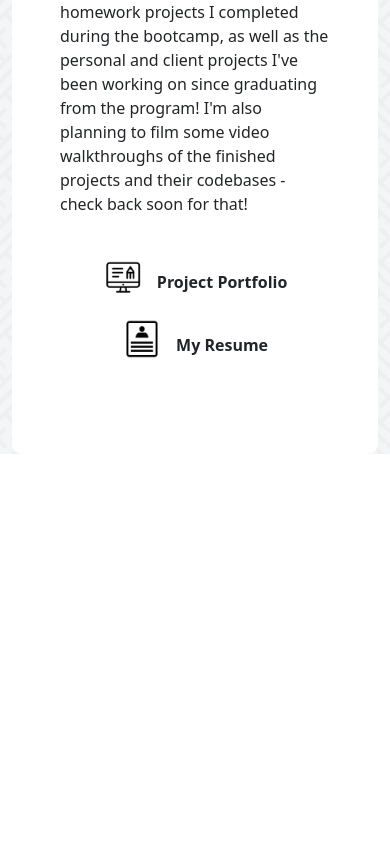
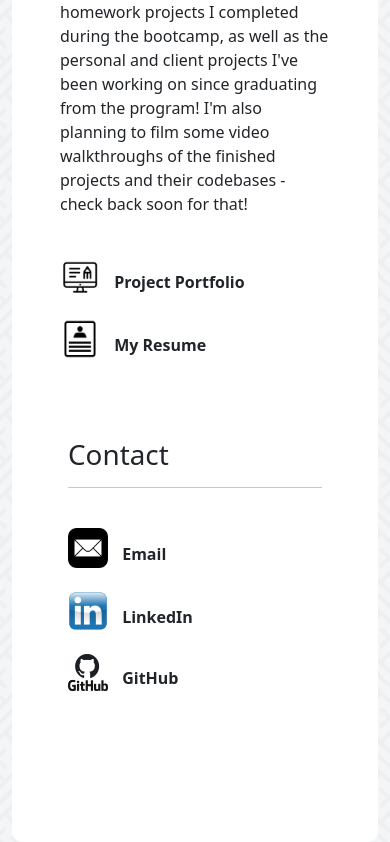
Before and after one commit to lukeoxner/portfolio, a React (Create React App) app: page / in a window 390 px wide. Shown: the part 1079-1921 px from the top of the page. Before the commit the page ends 1533 px from the top, so only its background shows below. Built offline with nearby package versions, Linux system fonts and the light colour scheme.

Commit message:
move contact info to about page

```diff
--- a/src/App.js
+++ b/src/App.js
@@ -2,7 +2,7 @@ import React from "react";
 import { HashRouter as Router, Route, Switch } from "react-router-dom";
 import About from "./pages/About";
 import Projects from "./pages/Projects";
-import Contact from "./pages/Contact";
+import Contact from "./components/Contact";
 import Header from "./components/Header";
 import Footer from "./components/Footer";
 import "./App.css";
--- a/src/pages/Contact.js
+++ b/src/components/Contact.js
@@ -5,22 +5,29 @@ function Contact() {
 		<>
 			<div className="container">
 				<div className="row">
-					<div className="col-12 col-md-10">
+					<div className="col-12">
 						<div className="container mt-5 p-2 content">
 							<h1>Contact</h1>
 							<hr />
-							<div className="row">
-								<div className="col-10 col-md-8 m-4">
+							<br />
+							<div className="row d-flex justify-content-start justify-content-md-center">
+								<div
+									div
+									className="d-flex justify-content-start justify-content-md-center col-10 col-md-4"
+								>
 									<h4 className="contact-text">
 										<img
 											src="./assets/images/email-icon.png"
 											className="contact-icon"
 											alt="email"
 										/>
-										<a href="mailto:lukeoxnercoding@gmail.com" target="blank">
-											LukeOxnerCoding@gmail.com
+										<a href="mailto:lukeoxner77@gmail.com" target="blank">
+											{" "}
+											Email
 										</a>
 									</h4>
+								</div>
+								<div className="d-flex justify-content-start justify-content-md-center col-12 col-md-4">
 									<h4 className="contact-text">
 										<img
 											src="./assets/images/linkedin-icon.png"
@@ -31,9 +38,11 @@ function Contact() {
 											href="https://www.linkedin.com/in/lukeoxner"
 											target="blank"
 										>
-											LinkedIn.com/in/LukeOxner
+											LinkedIn
 										</a>
 									</h4>
+								</div>
+								<div className="d-flex justify-content-start justify-content-md-center col-10 col-md-4">
 									<h4 className="contact-text">
 										<img
 											src="./assets/images/github-icon.png"
@@ -41,20 +50,7 @@ function Contact() {
 											alt="github"
 										/>{" "}
 										<a href="https://github.com/lukeoxner" target="blank">
-											GitHub.com/LukeOxner
-										</a>
-									</h4>
-									<h4 className="contact-text">
-										<img
-											src="./assets/images/resume-icon.png"
-											className="contact-icon"
-											alt="resume"
-										/>{" "}
-										<a
-											href="https://drive.google.com/file/d/1VtjL1kyyFdLPYdwvbJzRchn7wR6BXGPk/view?usp=sharing"
-											target="blank"
-										>
-											Luke Oxner Resume
+											GitHub
 										</a>
 									</h4>
 								</div>
--- a/src/pages/About.js
+++ b/src/pages/About.js
@@ -1,5 +1,6 @@
 import React from "react";
 import { Link } from "react-router-dom";
+import Contact from "../components/Contact";
 
 function About() {
 	return (
@@ -54,8 +55,8 @@ function About() {
 									</p>
 									<br />
 									<div className="px-4">
-										<div className="row justify-content-center">
-											<div className="col-10 col-md-4 justify-content-center text-center">
+										<div className="row justify-content-start justify-content-md-center">
+											<div className="col-10 col-md-4 justify-content-start justify-content-md-center text-md-center">
 												<h4 className="contact-text">
 													<img
 														src="./assets/images/portfolio-icon.png"
@@ -65,7 +66,7 @@ function About() {
 													<Link to="/projects">Project Portfolio</Link>
 												</h4>
 											</div>
-											<div className="col-10 col-md-4 justify-content-center text-center">
+											<div className="col-10 col-md-4 justify-content-start justify-content-md-center text-md-center">
 												<h4 className="contact-text">
 													<img
 														src="./assets/images/resume-icon.png"
@@ -82,6 +83,7 @@ function About() {
 											</div>
 										</div>
 									</div>
+									<Contact />
 									<br />
 									<br />
 								</div>
```
